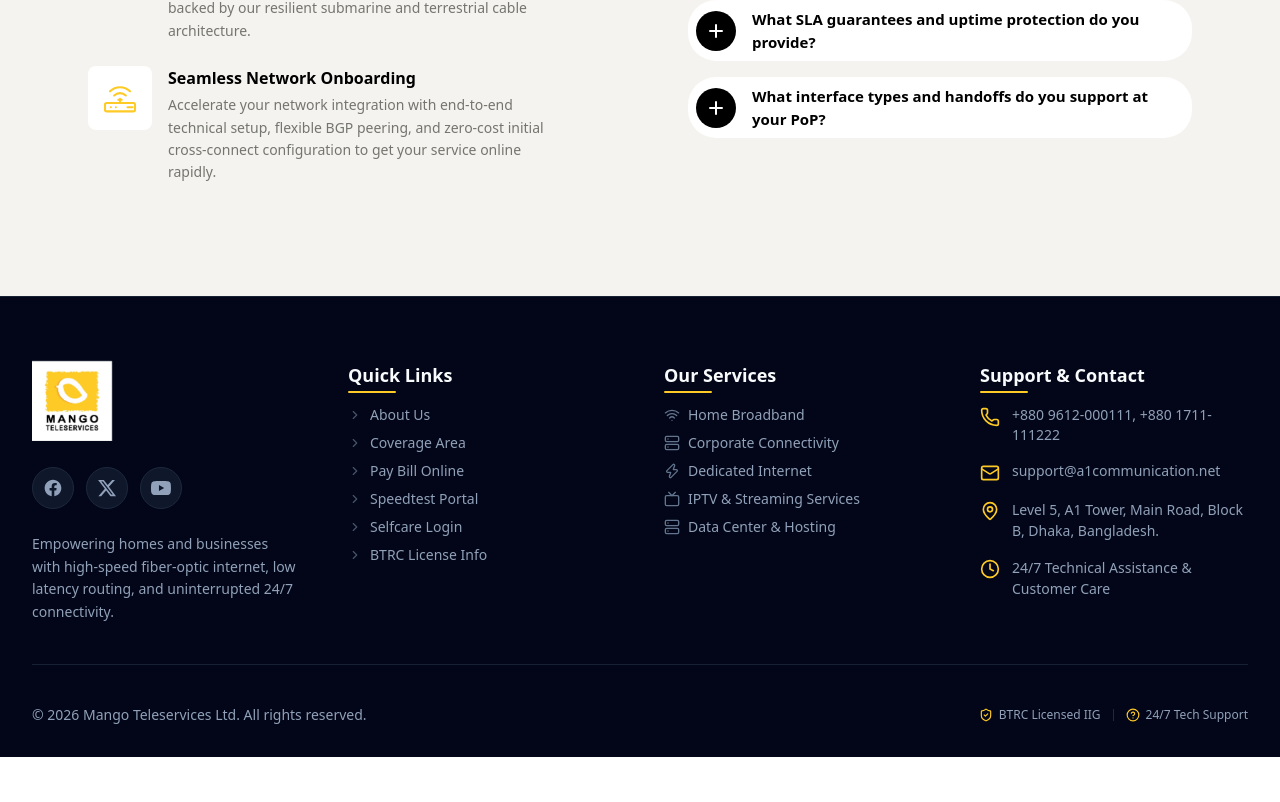
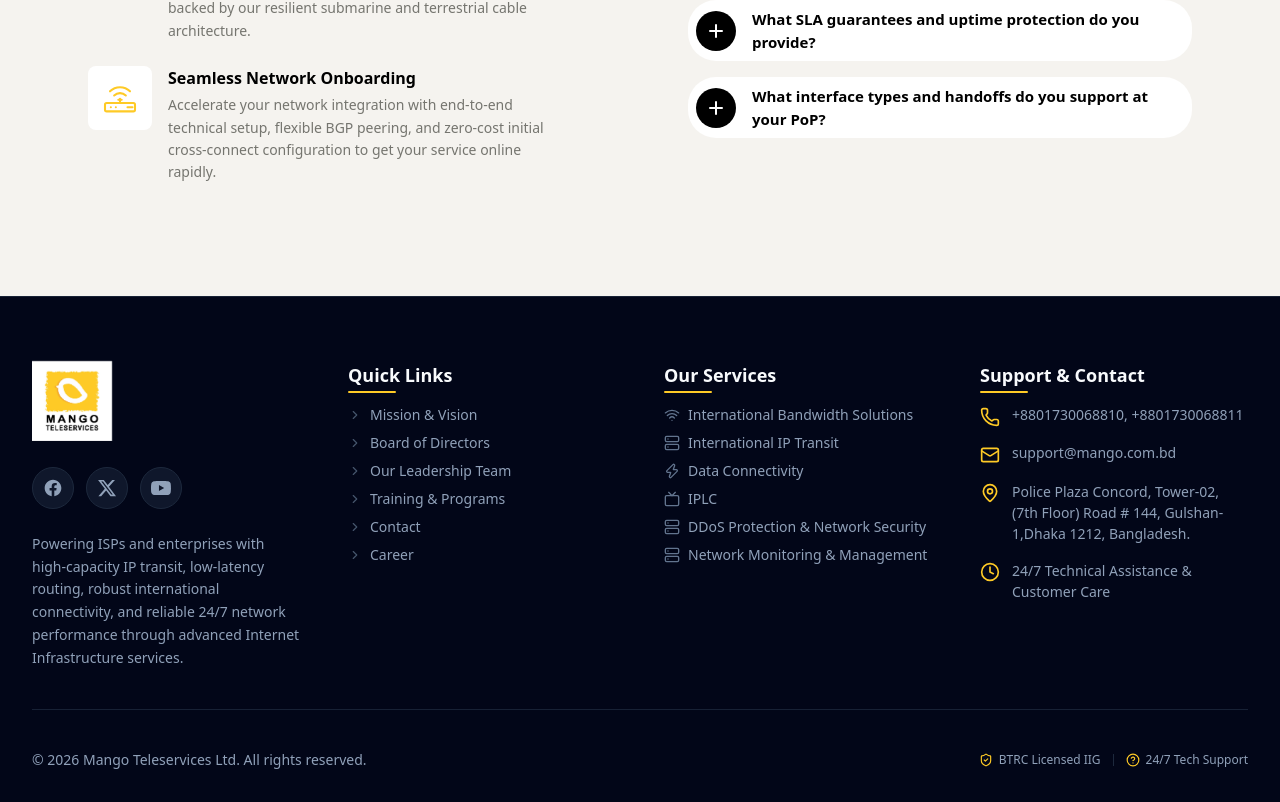
Before and after one commit to Kamiaaa/mtl, a Next.js app: page / in a window 1280 px wide. Shown: the part 2666-3468 px from the top of the page. Before the commit the page ends 3423 px from the top, so only its background shows below. Built offline with nearby package versions, Linux system fonts and the light colour scheme.

Commit message:
Footer updated

```diff
--- a/app/(main)/components/Footer.tsx
+++ b/app/(main)/components/Footer.tsx
@@ -48,28 +48,29 @@ const Footer = () => {
 
   // Company & Support Navigation Links
   const companyLinks = [
-    { name: 'About Us', href: '/about' },
-    { name: 'Coverage Area', href: '/coverage', icon: <Globe className="w-4 h-4" /> },
-    { name: 'Pay Bill Online', href: '/pay-bill', icon: <CreditCard className="w-4 h-4" /> },
-    { name: 'Speedtest Portal', href: '/speedtest', icon: <Gauge className="w-4 h-4" /> },
-    { name: 'Selfcare Login', href: '/portal', icon: <Headphones className="w-4 h-4" /> },
-    { name: 'BTRC License Info', href: '/license', icon: <FileCheck2 className="w-4 h-4" /> },
+    { name: 'Mission & Vision', href: '/mission-vision' },
+    { name: 'Board of Directors', href: '/board-of-directors', icon: <Globe className="w-4 h-4" /> },
+    { name: 'Our Leadership Team', href: '/leadership-team', icon: <CreditCard className="w-4 h-4" /> },
+    { name: 'Training & Programs', href: '/training-programs', icon: <Gauge className="w-4 h-4" /> },
+    { name: 'Contact', href: '/contact', icon: <Headphones className="w-4 h-4" /> },
+    { name: 'Career', href: '/career', icon: <FileCheck2 className="w-4 h-4" /> },
   ];
 
   // Internet Services & Packages Links
   const serviceLinks = [
-    { name: 'Home Broadband', href: '/packages/home', icon: <Wifi className="w-4 h-4" /> },
-    { name: 'Corporate Connectivity', href: '/packages/corporate', icon: <Server className="w-4 h-4" /> },
-    { name: 'Dedicated Internet', href: '/packages/dedicated', icon: <Zap className="w-4 h-4" /> },
-    { name: 'IPTV & Streaming Services', href: '/services/iptv', icon: <Tv className="w-4 h-4" /> },
-    { name: 'Data Center & Hosting', href: '/services/hosting', icon: <Server className="w-4 h-4" /> },
+    { name: 'International Bandwidth Solutions', href: '/international-bandwidth-solutions', icon: <Wifi className="w-4 h-4" /> },
+    { name: 'International IP Transit', href: '/iit', icon: <Server className="w-4 h-4" /> },
+    { name: 'Data Connectivity', href: '/data-connectivity', icon: <Zap className="w-4 h-4" /> },
+    { name: 'IPLC', href: '/iplc', icon: <Tv className="w-4 h-4" /> },
+    { name: 'DDoS Protection & Network Security', href: '/ddos-protection-&-network-security', icon: <Server className="w-4 h-4" /> },
+    { name: 'Network Monitoring & Management', href: '/network-monitoring-&-management', icon: <Server className="w-4 h-4" /> },
   ];
 
   // ISP Contact Details
   const contactInfo = [
-    { icon: <Phone className="w-5 h-5" />, label: 'Helpdesk Hotline', value: '+880 9612-000111, +880 1711-111222', link: 'tel:+8809612000111' },
-    { icon: <Mail className="w-5 h-5" />, label: 'Support Email', value: 'support@a1communication.net', link: 'mailto:support@a1communication.net' },
-    { icon: <MapPin className="w-5 h-5" />, label: 'Head Office', value: 'Level 5, A1 Tower, Main Road, Block B, Dhaka, Bangladesh.', link: null },
+    { icon: <Phone className="w-5 h-5" />, label: 'NOC Hotline', value: '+8801730068810, +8801730068811', link: 'tel:+8801730068810' },
+    { icon: <Mail className="w-5 h-5" />, label: 'Support Email', value: 'support@mango.com.bd', link: 'mailto:support@mango.com.bd' },
+    { icon: <MapPin className="w-5 h-5" />, label: 'Head Office', value: 'Police Plaza Concord, Tower-02, (7th Floor) Road # 144, Gulshan-1,Dhaka 1212, Bangladesh.', link: null },
     { icon: <Clock className="w-5 h-5" />, label: 'Support Hours', value: '24/7 Technical Assistance & Customer Care', link: null },
   ];
 
@@ -123,7 +124,7 @@ const Footer = () => {
             </div>
 
             <p className="text-slate-400 text-sm leading-relaxed pt-2">
-              Empowering homes and businesses with high-speed fiber-optic internet, low latency routing, and uninterrupted 24/7 connectivity.
+              Powering ISPs and enterprises with high-capacity IP transit, low-latency routing, robust international connectivity, and reliable 24/7 network performance through advanced Internet Infrastructure services.
             </p>
           </div>
 
```
